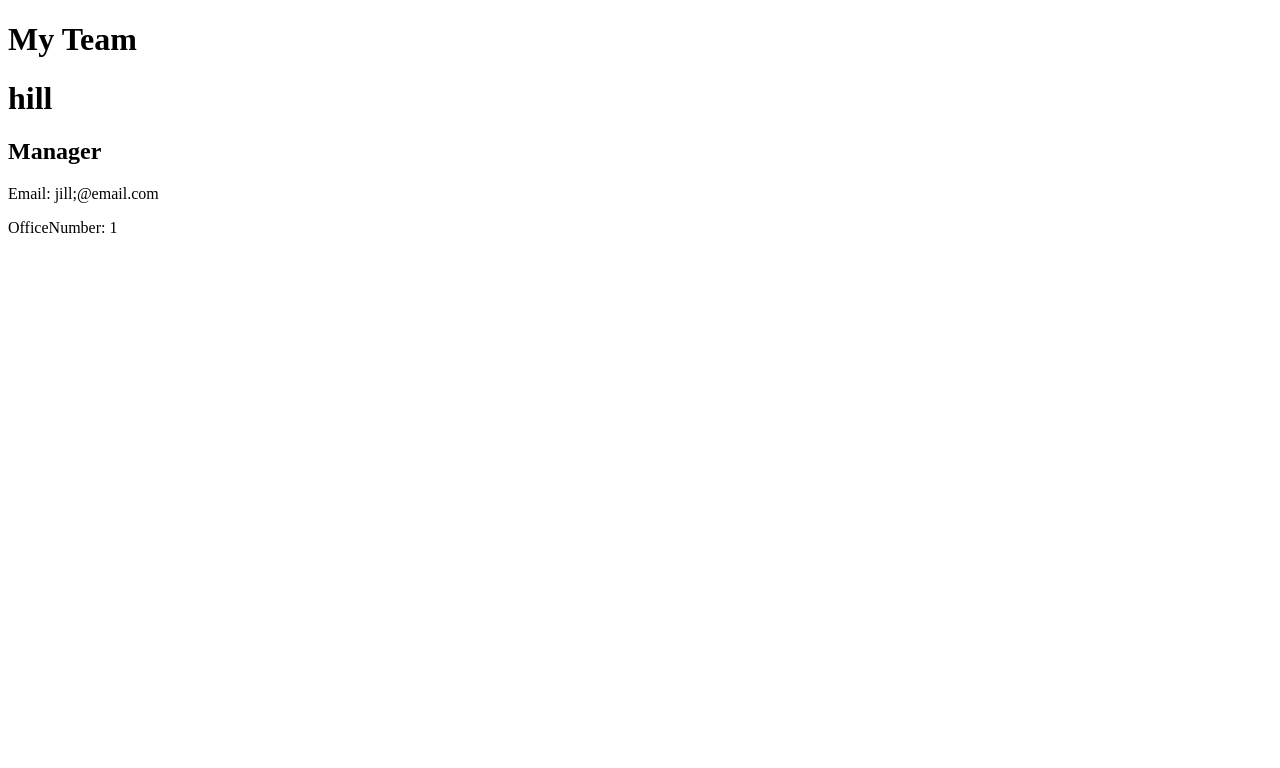
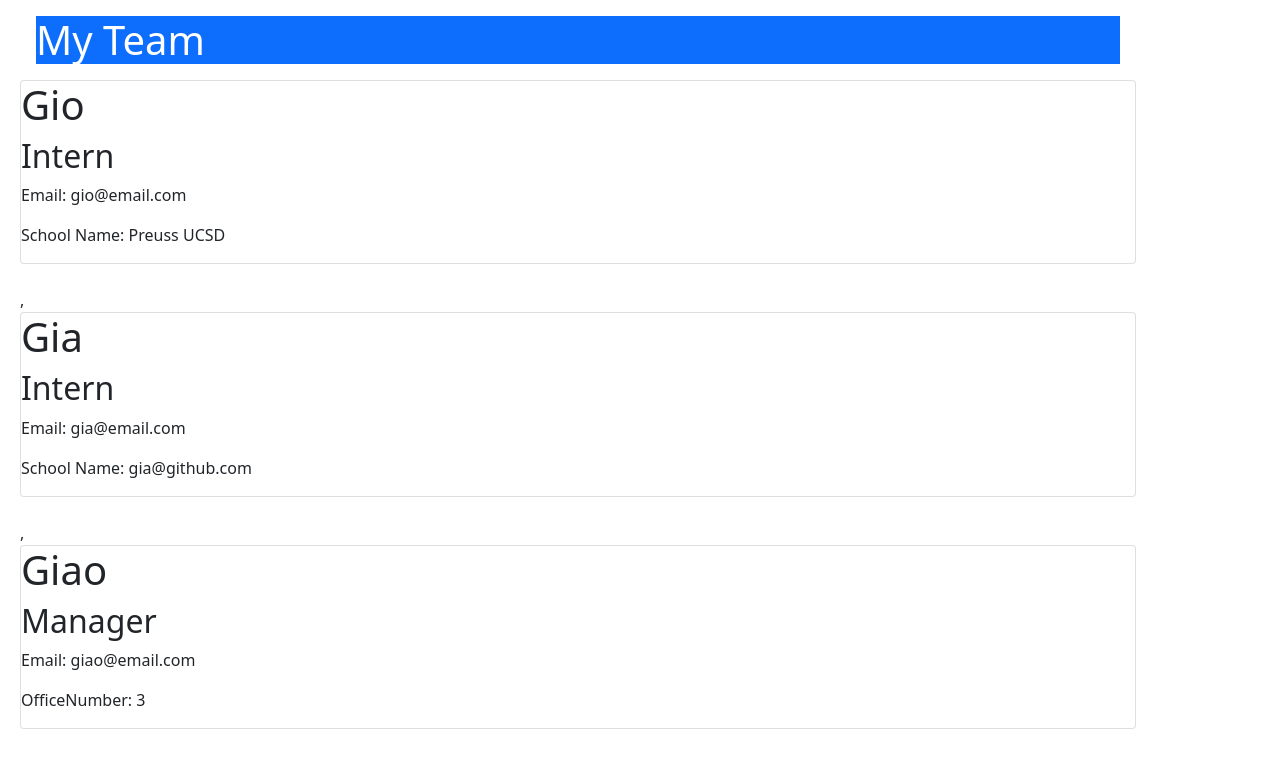
Before and after one commit to giobarranco1/team-profile-generator, a website: page Develop/team.html in a window 1280 px wide. Drawn offline with nearby package versions, Linux system fonts and the light colour scheme.

Commit message:
created readme and placed video link/updated html

```diff
--- a/Develop/package.json
+++ b/Develop/package.json
@@ -8,7 +8,8 @@
         "test": "test"
     },
     "scripts": {
-        "test": "jest --verbose test/*"
+        "test": "jest --verbose test/*",
+        "start": "node index.js"
     },
     "repository": {
         "type": "git",
--- a/Develop/team.html
+++ b/Develop/team.html
@@ -4,15 +4,32 @@
         <meta charset="UTF-8">
         <meta http-equiv="X-UA-Compatible" content="IE=edge">
         <meta name="viewport" content="width=device-width, initial-scale=1.0">
+        <link href="https://cdn.jsdelivr.net/npm/bootstrap@5.1.3/dist/css/bootstrap.min.css" rel="stylesheet" integrity="sha384-1BmE4kWBq78iYhFldvKuhfTAU6auU8tT94WrHftjDbrCEXSU1oBoqyl2QvZ6jIW3" crossorigin="anonymous">
         <title>Team Profile</title>
     </head>
     <body>
-        <h1>My Team</h1>
-        <div>
-                <h1>hill</h1>
-                <h2>Manager </h2>
-                <p>Email: jill;@email.com</p>
-                <p>OfficeNumber: 1</p>
+    <div class="container m-2">
+    <h1 class="text-white bg-primary m-3">My Team</h1>
+        <!--Looping through all items in an array -->
+        <div class="card">
+                <h1>Gio</h1>
+                <h2>Intern</h2>
+                <p>Email: gio@email.com</p>
+                <p>School Name: Preuss UCSD</p>
                 </div>
+                <br />,<div class="card">
+                <h1>Gia</h1>
+                <h2>Intern</h2>
+                <p>Email: gia@email.com</p>
+                <p>School Name: gia@github.com</p>
+                </div>
+                <br />,<div class="card">
+                <h1>Giao</h1>
+                <h2>Manager</h2>
+                <p>Email: giao@email.com</p>
+                <p>OfficeNumber: 3</p>
+                </div>
+                <br />
+        </div>
     </body>
     </html>
--- a/Develop/utils/generateHTML.js
+++ b/Develop/utils/generateHTML.js
@@ -6,25 +6,44 @@ function generateHTML(employeesArray){
         <meta charset="UTF-8">
         <meta http-equiv="X-UA-Compatible" content="IE=edge">
         <meta name="viewport" content="width=device-width, initial-scale=1.0">
+        <link href="https://cdn.jsdelivr.net/npm/bootstrap@5.1.3/dist/css/bootstrap.min.css" rel="stylesheet" integrity="sha384-1BmE4kWBq78iYhFldvKuhfTAU6auU8tT94WrHftjDbrCEXSU1oBoqyl2QvZ6jIW3" crossorigin="anonymous">
         <title>Team Profile</title>
     </head>
     <body>
-        <h1>My Team</h1>
+    <div class="container m-2">
+    <h1 class="text-white bg-primary m-3">My Team</h1>
         <!--Looping through all items in an array -->
         ${employeesArray.map(employee =>{
             console.log("Each Array Item" , employee);
             if(employee.getRole() === "Manager"){
-                return `<div>
+                return `<div class="card">
                 <h1>${employee.name}</h1>
-                <h2>Manager </h2>
+                <h2>Manager</h2>
                 <p>Email: ${employee.email}</p>
                 <p>OfficeNumber: ${employee.officeNumber}</p>
-                </div>`
+                </div>
+                <br />`
             }
-            else{
-                return `<h3> createother cards </h3>`
+            else if(employee.getRole() === "Engineer"){
+                return `<div class="card">
+                <h1>${employee.name}</h1>
+                <h2>Engineer</h2>
+                <p>Email: ${employee.email}</p>
+                <p>Github Username: http://github.com/${employee.getGithub()}</p>
+                </div>
+                <br />`
+            }
+            else if(employee.getRole() === "Intern"){
+                return `<div class="card">
+                <h1>${employee.name}</h1>
+                <h2>Intern</h2>
+                <p>Email: ${employee.email}</p>
+                <p>School Name: ${employee.school}</p>
+                </div>
+                <br />`
             }
         })}
+        </div>
     </body>
     </html>`;
 }
```
Also changed, not shown: README.md, 1 other file.
